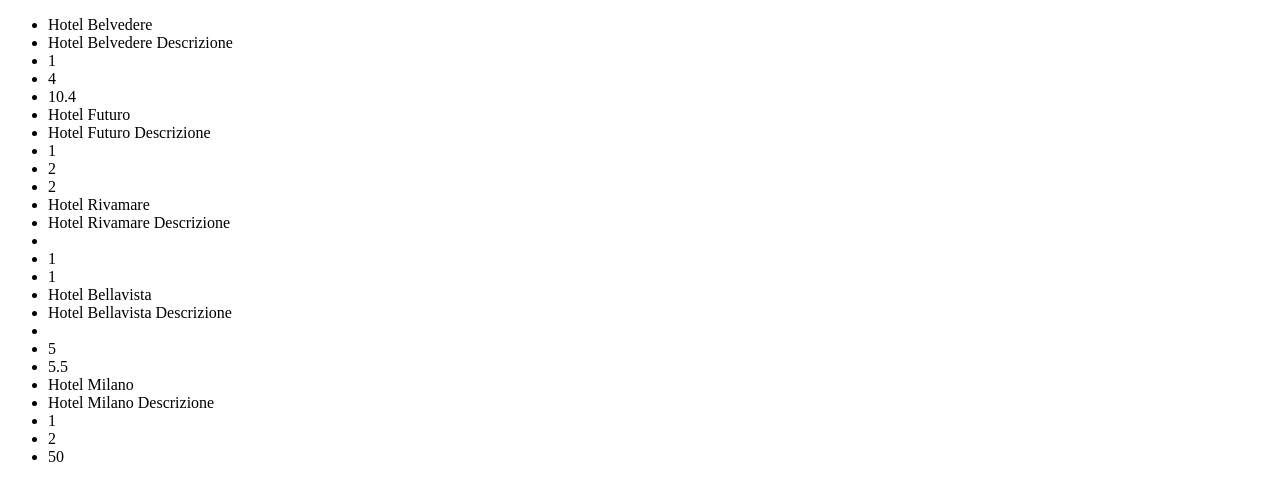
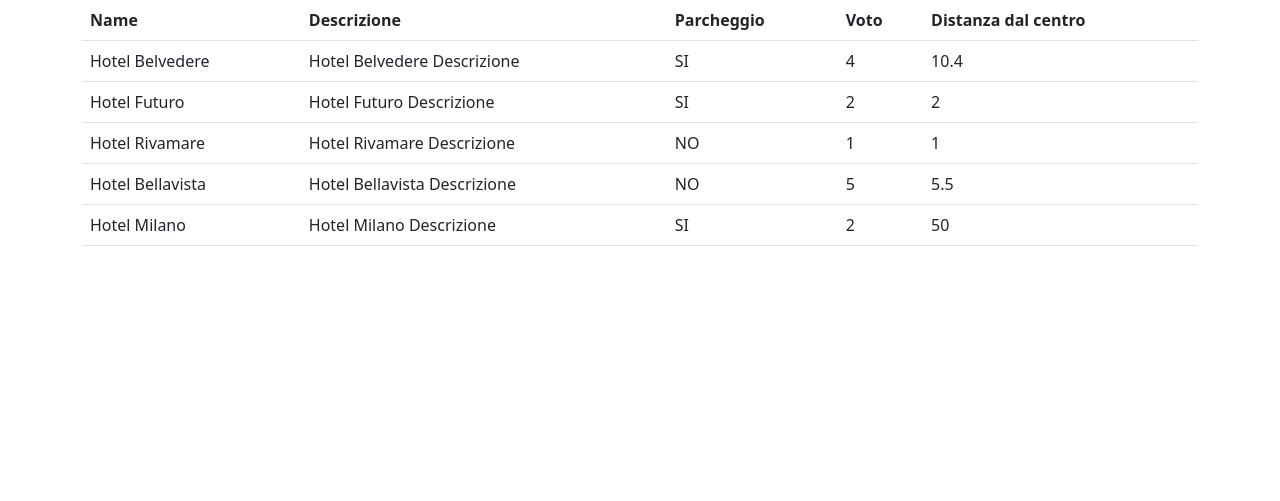
Before and after one commit to venerabaiamankyzy/php-hotel, a PHP site: page / in a window 1280 px wide. Shown: the top 501 px of the page. Run offline with PHP 8.4, Linux system fonts and the light colour scheme.

Commit message:
added table

```diff
--- a/index.php
+++ b/index.php
@@ -70,15 +70,36 @@ Se non viene specificato nessun filtro, visualizzare come in precedenza tutti gl
   <meta http-equiv="X-UA-Compatible" content="IE=edge">
   <meta name="viewport" content="width=device-width, initial-scale=1.0">
   <title>PHP Hotel</title>
+
+  <!-- BOOTSTRAP -->
+  <link href="https://cdn.jsdelivr.net/npm/bootstrap@5.2.3/dist/css/bootstrap.min.css" rel="stylesheet" integrity="sha384-rbsA2VBKQhggwzxH7pPCaAqO46MgnOM80zW1RWuH61DGLwZJEdK2Kadq2F9CUG65" crossorigin="anonymous">
+
 </head>
 <body>
-  <ul>
-    <?php foreach($hotels as $allhotels) { ?>
-      <?php foreach($allhotels as $hotel) { ?>
-        <li><?= $hotel ?> </li>
-      <?php } ?>
+  <div class=container>
+    <table class="table">
+      <thead>
+        <tr>
+          <th>Name</th>
+          <th>Descrizione</th>
+          <th>Parcheggio</th>
+          <th>Voto</th>
+          <th>Distanza dal centro</th>
+        </tr>
+      </thead>
+
+     <?php foreach($hotels as $allhotels) { ?>
+      <tbody>
+        <tr>
+          <td><?php echo $allhotels['name']; ?></td>
+          <td><?php echo $allhotels['description']; ?></td>
+          <td><?php echo $allhotels['parking'] ? "SI" : "NO"; ?></td>
+          <td><?php echo $allhotels['vote']; ?></td>
+          <td><?php echo $allhotels['distance_to_center']; ?></td>
+        </tr>
+      </tbody>
     <?php } ?>
-  </ul>
-
+ </table>
+</div>
 </body>
 </html>
```
